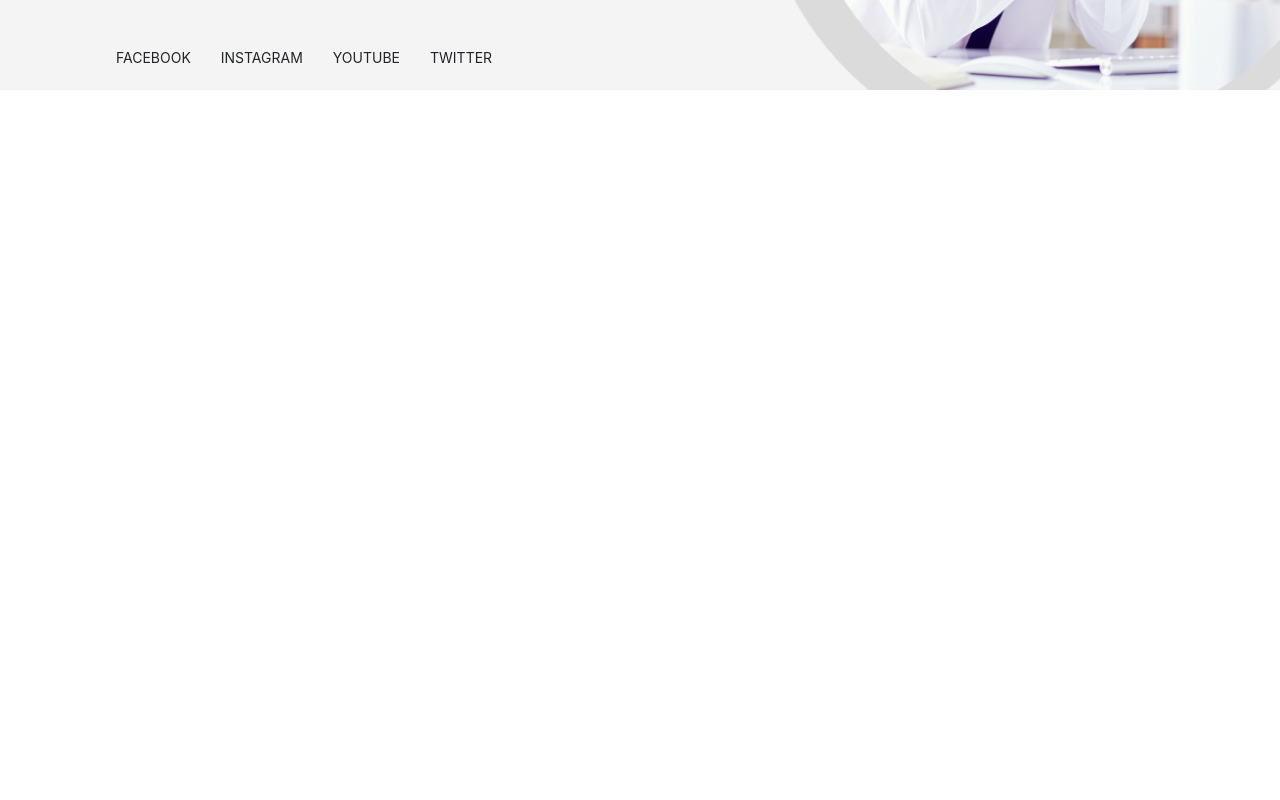
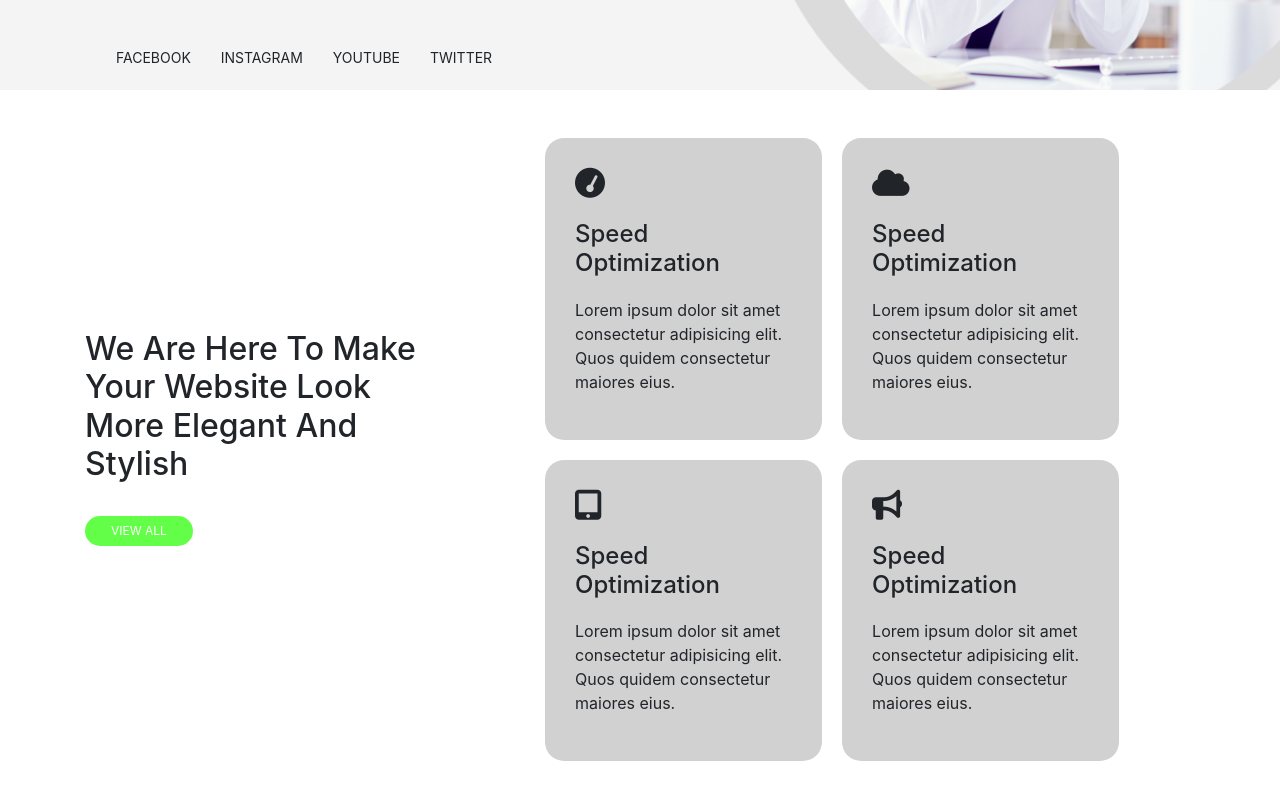
Before and after one commit to Onda-dev/proj-html-vuejs, a Vue app: page / in a window 1280 px wide. Shown: the part 508-1308 px from the top of the page. Before the commit the page ends 800 px from the top, so only its background shows below. Built offline with nearby package versions, Linux system fonts and the light colour scheme.

Commit message:
Sezione presentazione aggiunta

```diff
--- a/src/App.vue
+++ b/src/App.vue
@@ -22,5 +22,4 @@ export default {
 <style lang="scss">
 @import 'assets/style/global.scss';
 
-
 </style>
--- a/src/components/blocks/HeaderBase.vue
+++ b/src/components/blocks/HeaderBase.vue
@@ -11,9 +11,9 @@
                         </div>
                     </div>
                     <div class="col-2 d-flex p-2 justify-content-end align-items-center">
-                        <i class="fa-brands fa-facebook-f"></i>
-                        <i class="fa-brands fa-twitter"></i>
-                        <i class="fa-brands fa-pinterest-p"></i>
+                        <a href="#"><i class="fa-brands fa-facebook-f"></i></a>
+                        <a href="#"><i class="fa-brands fa-twitter"></i></a>
+                        <a href="#"><i class="fa-brands fa-pinterest-p"></i></a>
                     </div>
                 </div>
             </div>
--- a/src/components/blocks/MainBase.vue
+++ b/src/components/blocks/MainBase.vue
@@ -1,13 +1,19 @@
 <template>
     <main>
         <HeroSection/>
+        <IntroductionSection/>
     </main>
 </template>
 
 <script>
 import HeroSection from '../sections/HeroSection.vue'
+import IntroductionSection from '../sections/IntroductionSection.vue'
+
 export default {
-  components: { HeroSection },
+    components: {
+      HeroSection,
+      IntroductionSection,
+    },
     name: 'MainBase'
 }
 </script>
--- /dev/null
+++ b/src/components/sections/IntroductionSection.vue
@@ -0,0 +1,63 @@
+<template>
+    <section class="my-5">
+        <div class="container">
+            <div class="row justify-content-between">
+                <div class="col-4 d-flex flex-column justify-content-center">
+                    <h2>We Are Here To Make Your Website Look More Elegant And Stylish</h2>
+                    <div class="my-4">
+                        <button type="button" class="green-button">
+                            view all
+                        </button>
+                    </div>
+                </div>
+                <div class="col-7">
+                    <div class="row">
+                        <div class="col-5">
+                            <i class="fa-solid fa-gauge-simple-high"></i>
+                            <h4>Speed Optimization</h4>
+                            <p>Lorem ipsum dolor sit amet consectetur adipisicing elit. Quos quidem consectetur maiores eius.</p>
+                        </div>
+                        <div class="col-5">
+                            <i class="fa-solid fa-cloud"></i>
+                            <h4>Speed Optimization</h4>
+                            <p>Lorem ipsum dolor sit amet consectetur adipisicing elit. Quos quidem consectetur maiores eius.</p>
+                        </div>
+                        <div class="col-5">
+                            <i class="fa-solid fa-tablet-screen-button"></i>
+                            <h4>Speed Optimization</h4>
+                            <p>Lorem ipsum dolor sit amet consectetur adipisicing elit. Quos quidem consectetur maiores eius.</p>
+                        </div>
+                        <div class="col-5">
+                            <i class="fa-solid fa-bullhorn"></i>
+                            <h4>Speed Optimization</h4>
+                            <p>Lorem ipsum dolor sit amet consectetur adipisicing elit. Quos quidem consectetur maiores eius.</p>
+                        </div>
+                    </div>
+                </div>
+            </div>
+        </div>
+    </section>
+</template>
+
+<script>
+export default {
+    name: 'IntroductionSection'
+}
+</script>
+
+<style lang="scss" scoped>
+.col-7 .row {
+    gap: 1.25rem;
+    .col-5 {
+        background-color: rgb(209, 209, 209);
+        border-radius: 1.2rem;
+        h4 {
+            margin: 1.25rem 0;
+        }
+        i {
+            font-size: 1.875rem;
+        }
+        padding: 1.875rem;
+    }
+}
+</style>
```
